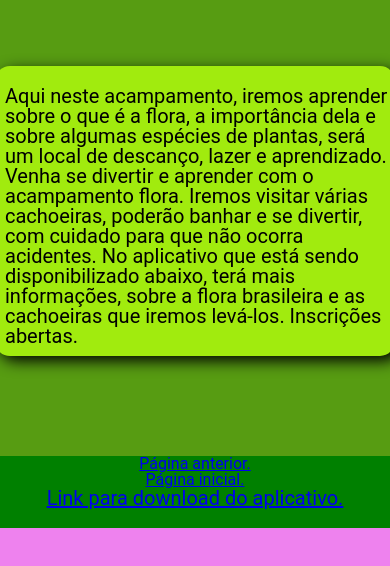
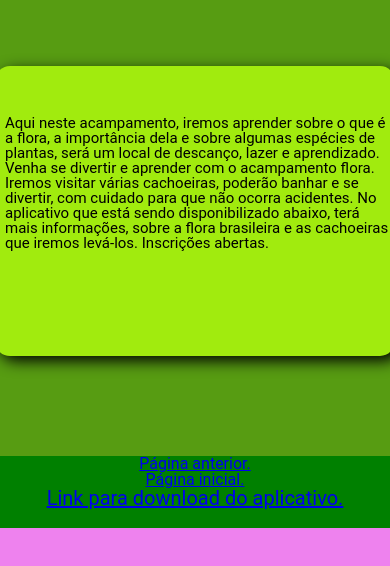
Before and after one commit to GabrielPimentel17/acampamento, a plain HTML site: page infos_acampamento.html in a window 390 px wide. Shown: the part 114-680 px from the top of the page. Drawn offline with Linux system fonts and the light colour scheme.

Commit message:
alteração de tamanho regras

```diff
--- a/css.css
+++ b/css.css
@@ -198,7 +198,7 @@ header input {
   display: flex;
   font-size: 20px;
   background-color: rgba(6, 75, 21, 0.925);
-  margin-right: 10px;
+  margin-right: 8px;
   margin-top: 230px;
   border-radius: 5px;
   box-shadow: 5px 5px 15px black;
@@ -278,7 +278,8 @@ header input {
     width: 400px;
   }
   .infos2{
-    margin-top: 20px;
+    margin-top: 50px;
+    font-size: 17px;
   }
   .flora2{
     width: 400px;
@@ -299,3 +300,8 @@ header input {
   font-size: 18px;
 }
 }
+@media only screen and (max-width: 450px) {
+  .infos2{
+    margin-top: 50px;
+    font-size: 15px;
+}
```
